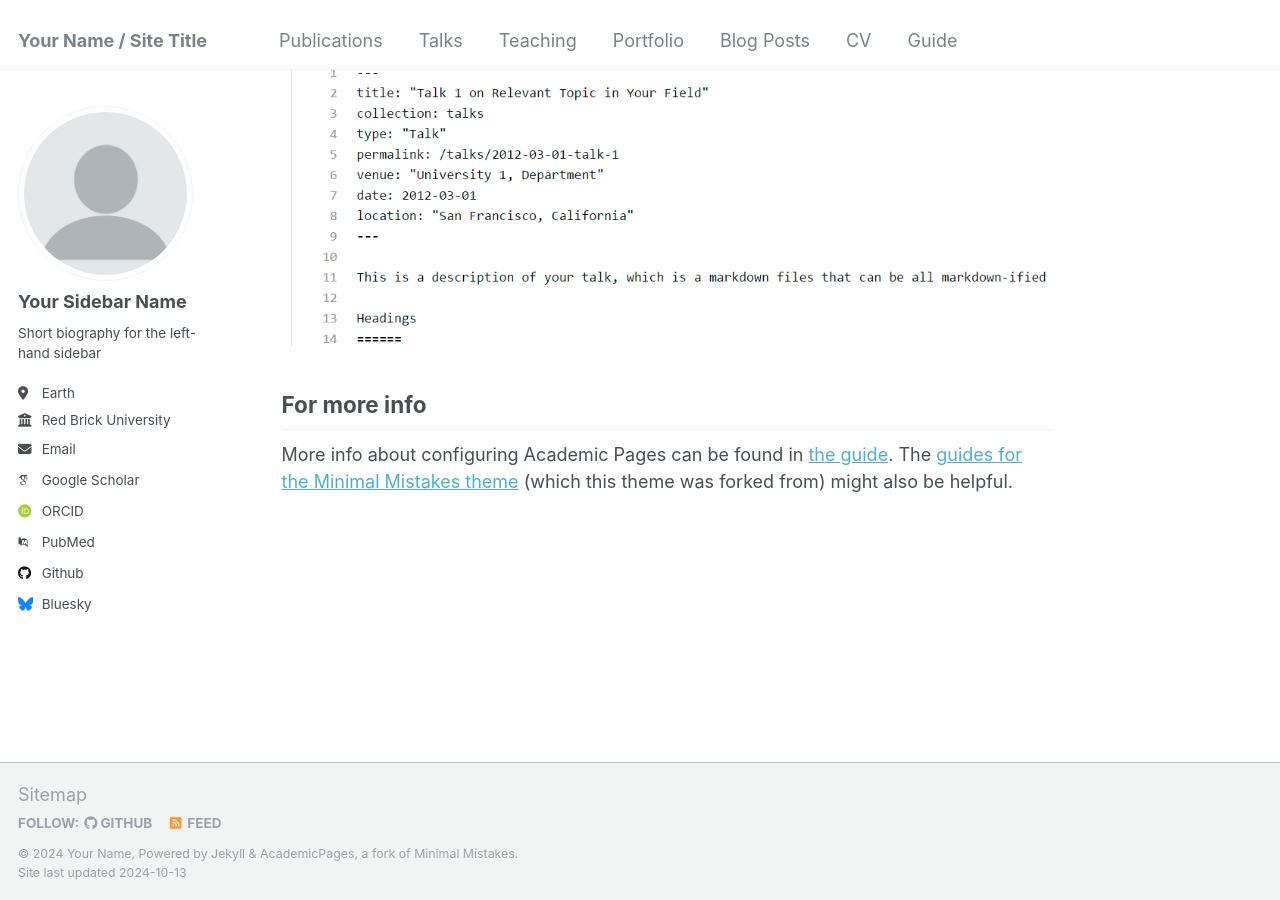
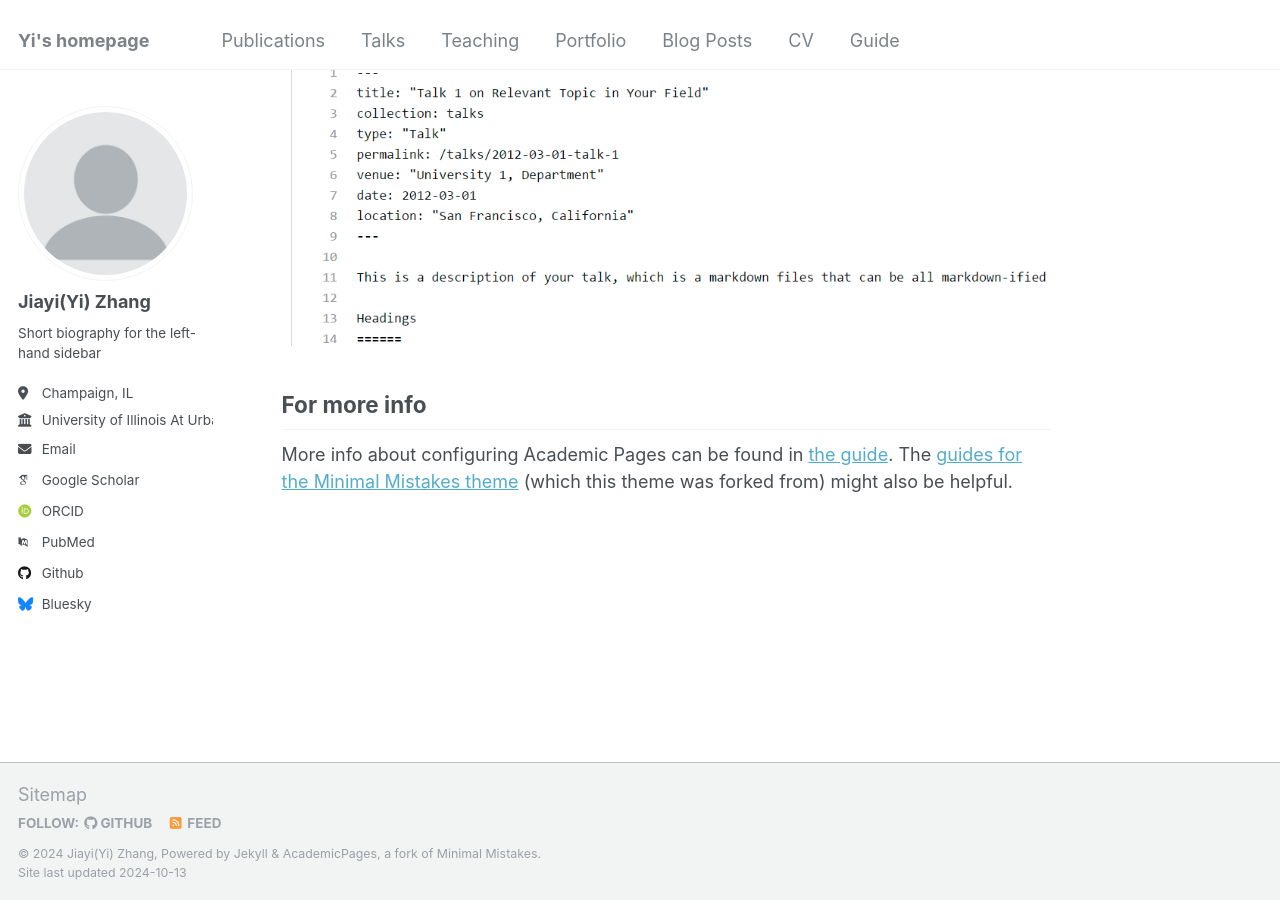
Before and after one commit to jz1225/jiayi, a Jekyll site: the page built from _pages/about.md, in a window 1280 px wide and 900 px high, scrolled down 2643 px. Built offline with Jekyll 4.4.1, drawn with Linux system fonts in a browser that asks for light colours; some web fonts are replaced.

Commit message:
Update _config.yml

```diff
--- a/_config.yml
+++ b/_config.yml
@@ -8,13 +8,13 @@
 
 # Basic Site Settings
 locale                   : "en-US"
-title                    : "Your Name / Site Title"
+title                    : "Yi's homepage"
 title_separator          : "-"
-name                     : &name "Your Name"
+name                     : &name "Jiayi(Yi) Zhang"
 description              : &description "personal description"
-url                      : https://academicpages.github.io # the base hostname & protocol for your site e.g. "https://mmistakes.github.io"
+url                      : https://jz1225.github.io/jiayi/ # the base hostname & protocol for your site e.g. "https://mmistakes.github.io"
 baseurl                  : "" # the subpath of your site, e.g. "/blog"
-repository               : "academicpages/academicpages.github.io"
+repository               : "jz1225/jiayi.github.io"
 
 # Site Author - The following control what appear as part of the author content on the side bar.
 #               If a field is blank the icon and link will not appear, otherwise it will be shown.
@@ -22,13 +22,13 @@ repository               : "academicpages/academicpages.github.io"
 author:
   # Biographic information
   avatar           : "profile.png"
-  name             : "Your Sidebar Name"
+  name             : "Jiayi(Yi) Zhang"
   pronouns         : # example: "she/her"
   bio              : "Short biography for the left-hand sidebar"
-  location         : "Earth"
-  employer         : "Red Brick University"
+  location         : "Champaign, IL"
+  employer         : "University of Illinois At Urbana Champaign"
   uri              : # URL
-  email            : "none@example.org"
+  email            : "jz124@illinois.edu"
 
   # Academic websites
   arxiv            : # URL - Update with the correct link to your profile
```
